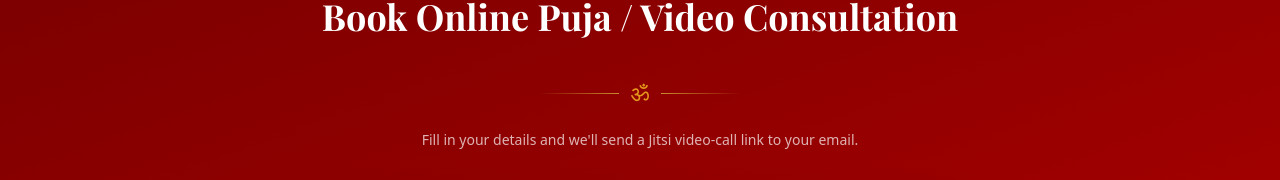
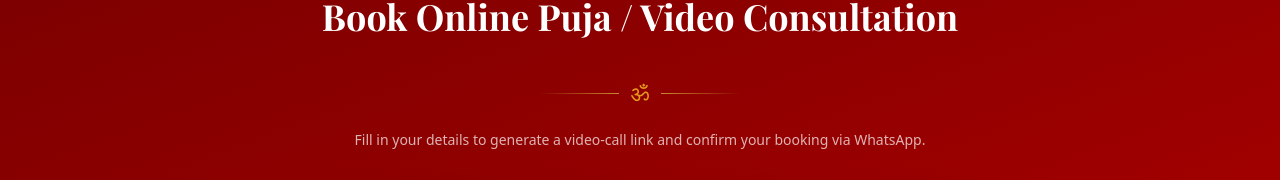
Before and after one commit to chykeshav/Santosh-Shastri-Website, a React (Vite) app in the folder frontend/: page / in a window 1280 px wide. Shown: the part 1473-1653 px from the top of the page. Built offline with nearby package versions, Linux system fonts and the light colour scheme.

Commit message:
Update booking form text to mention WhatsApp instead of email

```diff
--- a/frontend/src/components/BookingForm.tsx
+++ b/frontend/src/components/BookingForm.tsx
@@ -73,7 +73,7 @@ function BookingForm() {
         </h2>
         <div className="om-divider" style={{ color: '#fbbf24' }}>ॐ</div>
         <p className="text-center text-white/70 mb-8 text-sm">
-          Fill in your details and we'll send a Jitsi video‑call link to your email.
+          Fill in your details to generate a video-call link and confirm your booking via WhatsApp.
         </p>
 
         <form onSubmit={handleSubmit} className="flex flex-col gap-4 bg-white/10 backdrop-blur-md rounded-2xl p-8 shadow-2xl border border-white/20">
```
